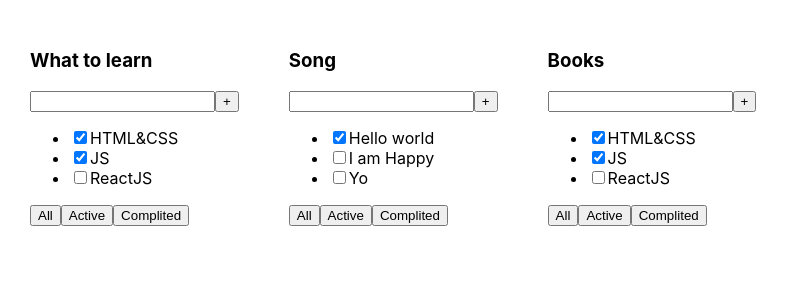
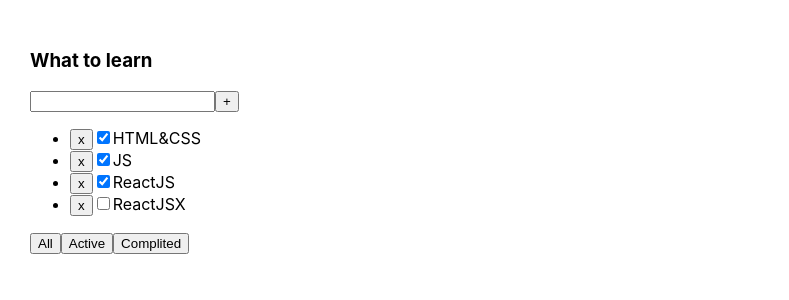
Before and after one commit to irina-lat/my-app-todolist, a React (Create React App) app: page / in a window 1280 px wide. Shown: the top 300 px of the page, without its empty margins (0-789 px from the left). Built offline with nearby package versions, Linux system fonts and the light colour scheme.

Commit message:
metod filter

```diff
--- a/src/App.tsx
+++ b/src/App.tsx
@@ -1,27 +1,28 @@
-import React from 'react';
+import React, {useState} from 'react';
 import './App.css';
 import {Todolist} from "./Todolist";
 
 
 function App() {
 
-    const tasks1 = [
+    let [tasks, setTasks] = useState([
         {id: 1, title: "HTML&CSS", isDone: true},
         {id: 2, title: "JS", isDone: true},
-        {id: 3, title: "ReactJS", isDone: false}
-    ]
-
-    const tasks2 = [
-        {id: 1, title: "Hello world", isDone: true},
-        {id: 2, title: "I am Happy", isDone: false},
-        {id: 3, title: "Yo", isDone: false}
-    ]
+        {id: 3, title: "ReactJS", isDone: true},
+        {id: 4, title: "ReactJSX", isDone: false}
+    ])
+    const removeTask = (elid: number) => {
+        tasks = tasks.filter((el) => el.id !== elid)
+        setTasks(tasks)
+        console.log(tasks)
+    }
 
     return (
         <div className="App">
-            <Todolist title={"What to learn"} tasks1={tasks1}/>
-            <Todolist title={"Song"} tasks1={tasks2}/>
-            <Todolist title={"Books"} tasks1={tasks1}/>
+            <Todolist title={"What to learn"}
+                      tasks={tasks}
+                      removeTask={removeTask}
+            />
         </div>
     );
 }
--- a/src/Todolist.tsx
+++ b/src/Todolist.tsx
@@ -1,9 +1,10 @@
-import React from "react";
+import React, {useState} from "react";
+
 
 type todolistType = {
     title: string,
-    tasks1: tasks1Type[],
-    // tasks2?: tasks2Type[]
+    tasks: tasks1Type[],
+    removeTask: (elid: number) => void,
 }
 
 type tasks1Type = {
@@ -12,33 +13,46 @@
     isDone: boolean
 }
 
-// type tasks2Type = {
-//     id: number,
-//     title: string,
-//     isDone: boolean
-// }
+export function Todolist(props: todolistType) {
 
-export function Todolist(props: todolistType) {
+    const [filterValue, setFilterValue] = useState('all')
+
+    let filtredTasks = props.tasks
+
+    if (filterValue === 'Active') {
+        filtredTasks = props.tasks.filter(el => el.isDone)
+    }
+
+    if (filterValue === 'Complited') {
+        filtredTasks = props.tasks.filter(el => !el.isDone)
+    }
+
+    const changeTasksFilter = (buttonName: string) => {
+        setFilterValue(buttonName)
+    }
+
     return (
         <div>
             <h3>{props.title}</h3>
             <input type="text"/>
             <button>+</button>
             <ul>
-                {props.tasks1.map((tasks1Array) => {
+                {filtredTasks.map((el) => {
                     return (
-                        <li key={tasks1Array.id} ><input type="checkbox" checked={tasks1Array.isDone}/><span>{tasks1Array.title}</span></li>
+                        <li key={el.id}>
+                            <button onClick={() => props.removeTask(el.id)}>x</button>
+                            {/*<button onClick={()=>(props.removeTask())} >x</button>*/}
+                            <input type="checkbox" checked={el.isDone}/>
+                            <span>{el.title}</span>
+                        </li>
+
                     )
                 })}
-
-                {/*<li><input type="checkbox" checked={props.tasks1[0].isDone}/> <span>{props.tasks1[0].title}</span></li>*/}
-                {/*<li><input type="checkbox" checked={props.tasks1[1].isDone}/> <span>{props.tasks1[1].title}</span></li>*/}
-                {/*<li><input type="checkbox" checked={props.tasks1[2].isDone}/> <span>{props.tasks1[2].title}</span></li>*/}
             </ul>
             <div>
-                <button>All</button>
-                <button>Active</button>
-                <button>Complited</button>
+                <button onClick={() => changeTasksFilter('All')}>All</button>
+                <button onClick={() => changeTasksFilter('Active')}>Active</button>
+                <button onClick={() => changeTasksFilter('Complited')}>Complited</button>
             </div>
         </div>
     );
```
